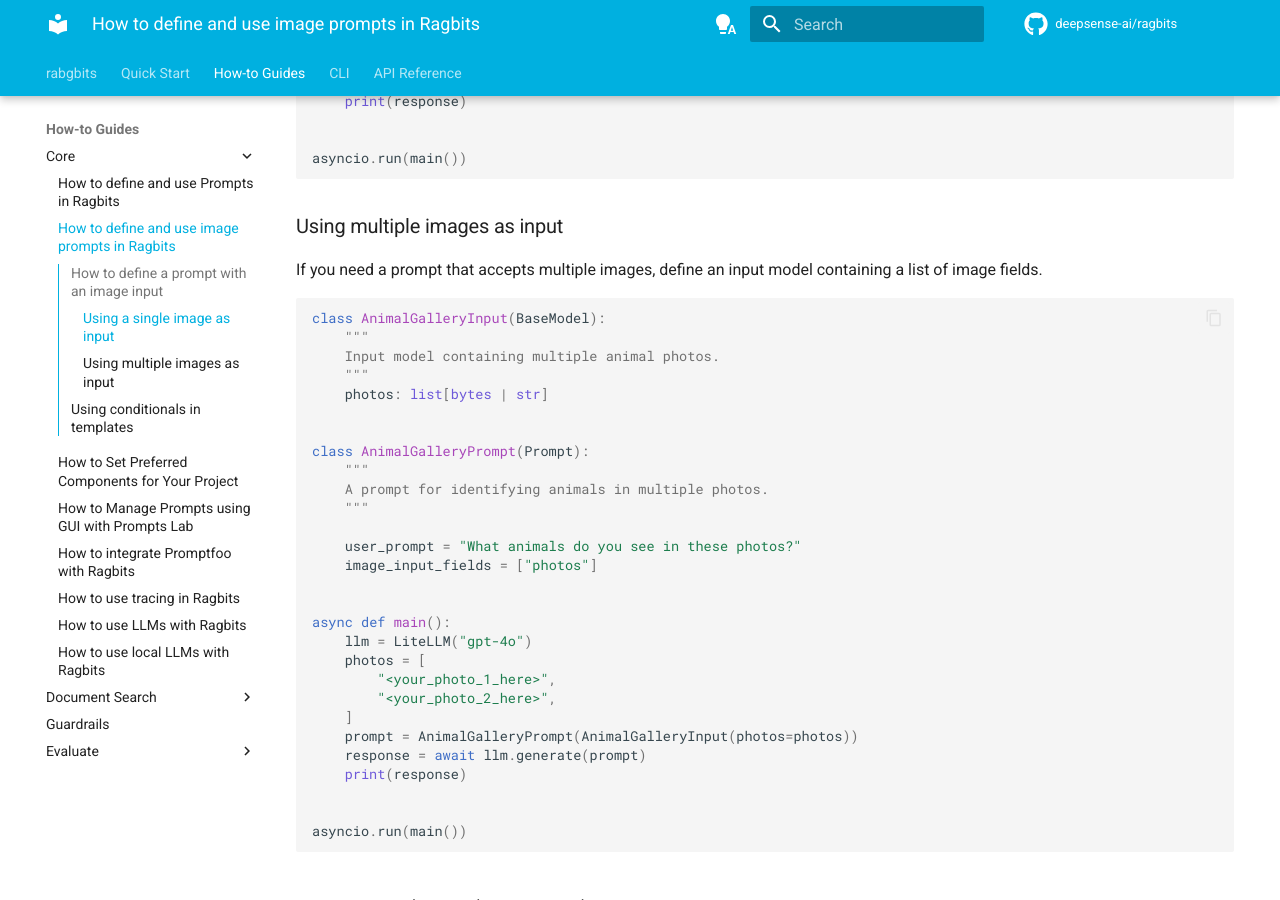
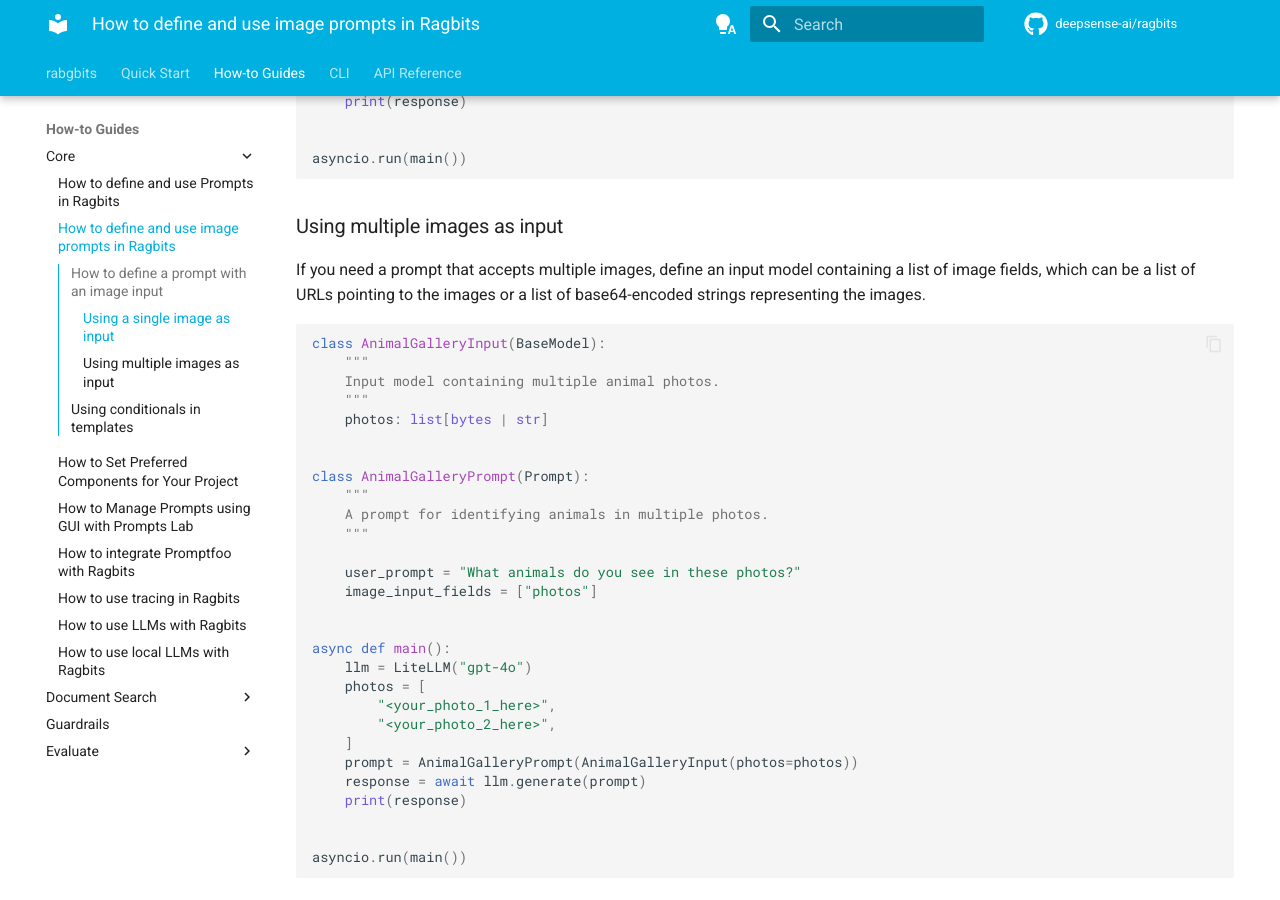
Before and after one commit to deepsense-ai/ragbits, an MkDocs documentation site: the page built from docs/how-to/core/use_images_in_prompts.md, in a window 1280 px wide and 900 px high, scrolled down 922 px. Built offline with MkDocs 1.6.1 and Material for MkDocs 9.7.7, drawn with Linux system fonts in a browser that asks for light colours; comment, search, counter and statistics services are not loaded.

Commit message:
fixes after review

````diff
--- a/docs/how-to/core/use_images_in_prompts.md
+++ b/docs/how-to/core/use_images_in_prompts.md
@@ -43,7 +43,7 @@ asyncio.run(main())
 
 ### Using multiple images as input
 
-If you need a prompt that accepts multiple images, define an input model containing a list of image fields.
+If you need a prompt that accepts multiple images, define an input model containing a list of image fields, which can be a list of URLs pointing to the images or a list of base64-encoded strings representing the images.
 
 ```python
 class AnimalGalleryInput(BaseModel):
````
